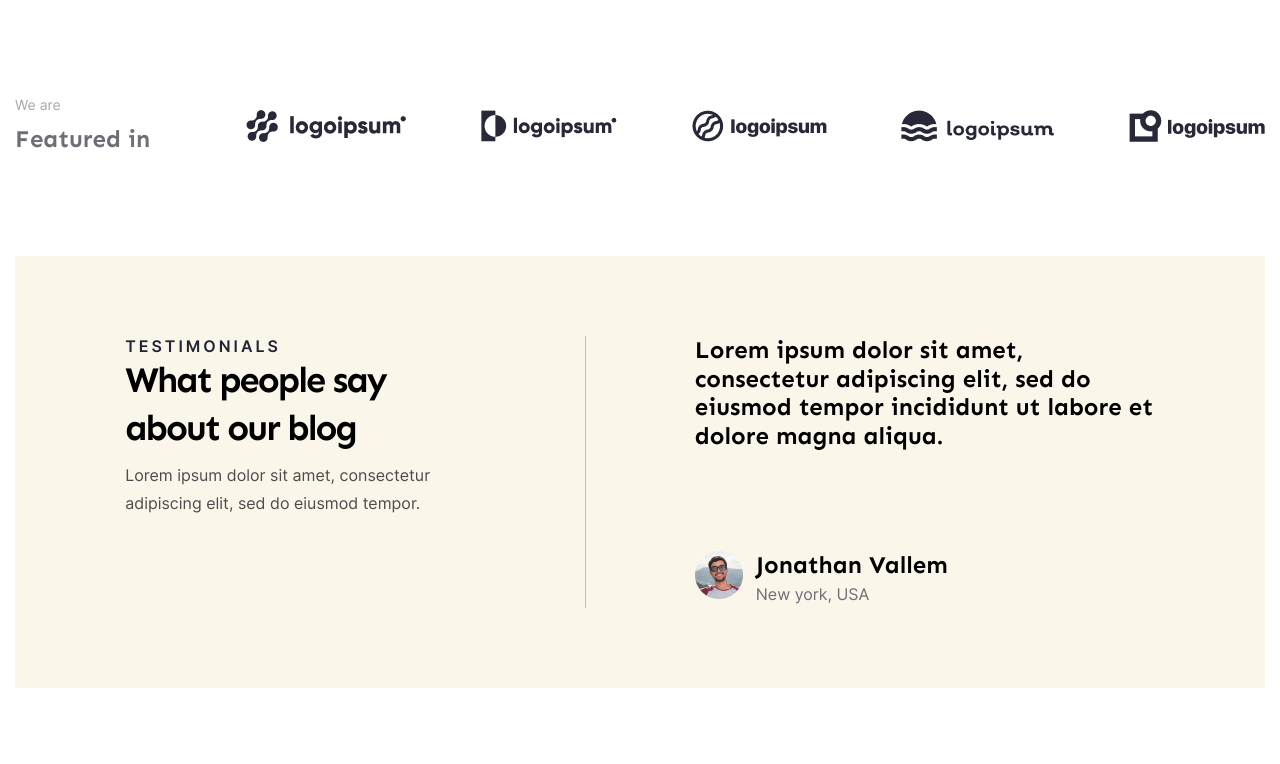
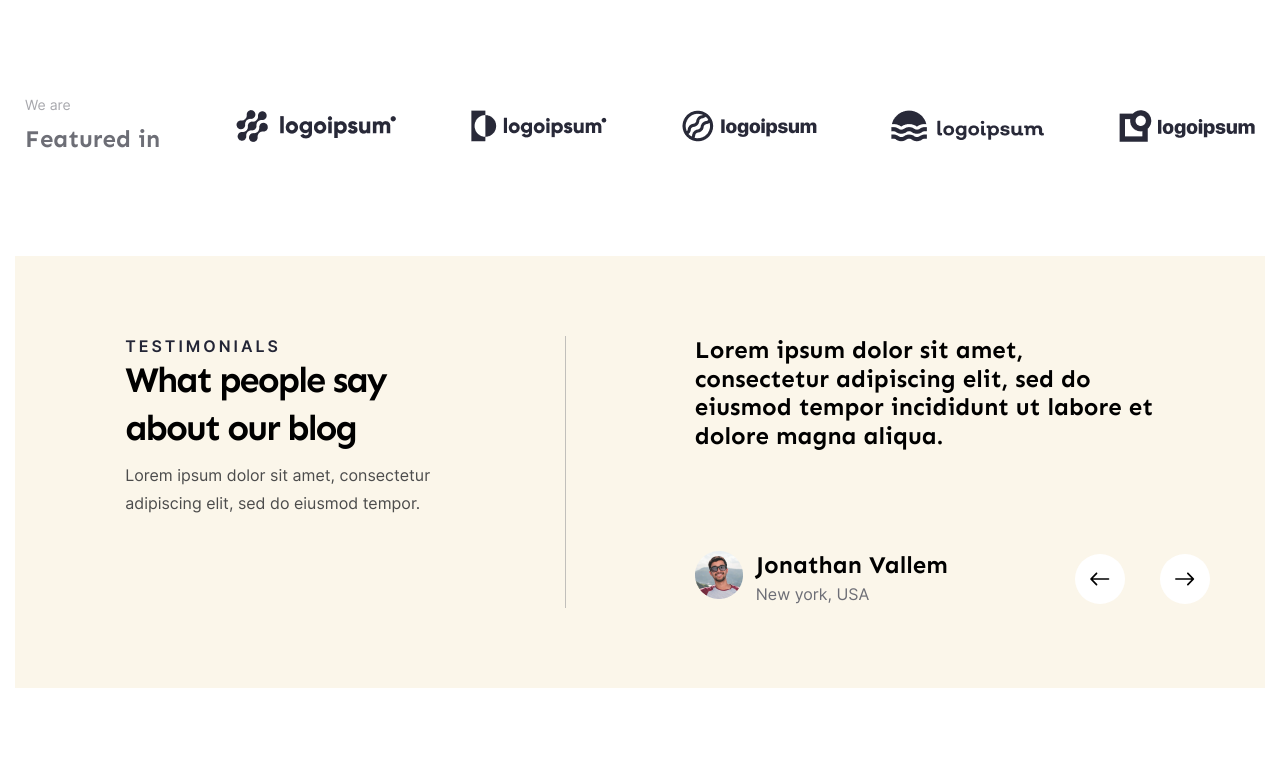
Before and after one commit to Vladmir2308/ClientFirst, a website: page src/index.html in a window 1280 px wide. Shown: the part 4156-4920 px from the top of the page. Drawn offline with nearby package versions, Linux system fonts and the light colour scheme; files that its build step writes are made by us from their sources.

Commit message:
add arrows is testimonials

```diff
--- a/src/assets/scss/_vars.scss
+++ b/src/assets/scss/_vars.scss
@@ -12,6 +12,7 @@ $transOrange: #FBF6EA;
 
 /* Transition */
 $transitionTime: .3s;
+$transitionArrows: .2s;
 
 /* Height */
 $header-height: 78px;
--- a/src/assets/scss/blocks/home/home-logos.scss
+++ b/src/assets/scss/blocks/home/home-logos.scss
@@ -6,8 +6,9 @@
     display: flex;
     align-items: center;
     justify-content: space-between;
+    flex-wrap: wrap;
 
-    flex-wrap: wrap;
+    padding: 0 1rem;
 }
 
 .home-logos__text{
--- a/src/assets/scss/blocks/home/home-testi.scss
+++ b/src/assets/scss/blocks/home/home-testi.scss
@@ -8,7 +8,7 @@
 }
 
 .home-testi__left{
-    max-width: 350px;
+    max-width: 310px;
 }
 
 .home-testi__line{
@@ -28,10 +28,13 @@
 }
 
 .home-testi__right-bottom{
+    position: relative;
+
     margin-top: 10rem;
 
     display: flex;
     justify-content: space-between;
+    align-items: center;
 }
 
 .home-testi__right-avtor{
@@ -41,3 +44,56 @@
         margin-right: 1.3rem;
     }
 }
+
+.home-testi__arrows{
+    position: absolute;
+    right: 0;
+    top: 0;
+}
+
+.home-testi__arrow-left{
+    right: 30px;
+}
+
+.home-testi__arrow-right{
+    right: -55px;
+}
+
+.home-testi__arrow-left,
+.home-testi__arrow-right{
+    position: absolute;
+    top: 50%;
+
+    transform: translateY(-50%);
+
+    background-color: $white;
+
+    padding: 1.5rem;
+
+    border-radius: 50%;
+
+    cursor: pointer;
+
+    transition: background $transitionArrows linear, fill $transitionArrows linear, padding $transitionArrows linear;
+
+    &:hover{
+        background-color: $black;
+        fill: $white;
+
+        padding: 1.8rem;
+    }
+
+    &:hover > .arrow{
+        width: 28px;
+        height: 28px;
+    }
+}
+
+.arrow{
+    display: block;
+
+    width: 20px;
+    height: 20px;
+
+    transition: width $transitionArrows linear, height $transitionArrows linear;
+}
--- a/src/index.html
+++ b/src/index.html
@@ -404,8 +404,16 @@ title: Home
                         </div>
                     </div>
 
-                    <div class="home-testi__arrows">
+                    <div class="home-testi__arrow-left">
+                        <svg class="arrow">
+                            <use xlink:href="#arrow-left"></use>
+                        </svg>
+                    </div>
 
+                    <div class="home-testi__arrow-right">
+                        <svg class="arrow">
+                            <use xlink:href="#arrow-right"></use>
+                        </svg>
                     </div>
                 </div><!-- ./home-testi__right-bottom -->
             </div><!-- ./home-testi__right -->
--- a/src/layouts/default.html
+++ b/src/layouts/default.html
@@ -10,8 +10,6 @@
 
     {{> body }}
 
-    {{> footer }}
-
     <script src="assets/js/app.js"></script>
 </body>
 </html>
--- a/src/partials/footer.html
+++ b/src/partials/footer.html
@@ -6,11 +6,11 @@
             <nav class="nav">
                 <ul class="nav__list">
                     <li class="nav__item">
-                        <a class="nav__link" href="#">Home</a>
+                        <a class="nav__link" href="../index.html">Home</a>
                     </li>
 
                     <li class="nav__item">
-                        <a class="nav__link" href="#">Blog</a>
+                        <a class="nav__link" href="../blog.html">Blog</a>
                     </li>
 
                     <li class="nav__item">
--- a/src/partials/svg.html
+++ b/src/partials/svg.html
@@ -24,4 +24,16 @@
             <path d="M5.03344 15.4068C11.0697 15.4068 14.3722 10.0919 14.3722 5.48434C14.3722 5.33492 14.3691 5.18219 14.3628 5.03277C15.0052 4.53914 15.5597 3.9277 16 3.22719C15.4017 3.51003 14.7664 3.69475 14.1159 3.77504C14.8009 3.33883 15.3137 2.65356 15.5594 1.84627C14.915 2.252 14.2104 2.5382 13.4756 2.69262C12.9806 2.13371 12.326 1.76364 11.6131 1.63964C10.9003 1.51563 10.1688 1.6446 9.53183 2.00659C8.89486 2.36858 8.38787 2.94344 8.08923 3.64228C7.7906 4.34113 7.71695 5.12504 7.87969 5.87281C6.575 5.80325 5.29862 5.44314 4.13332 4.81584C2.96802 4.18853 1.9398 3.30804 1.11531 2.23143C0.696266 2.99907 0.568038 3.90743 0.756687 4.77192C0.945337 5.6364 1.43671 6.39213 2.13094 6.88551C1.60975 6.86793 1.09998 6.71883 0.64375 6.45055V6.49371C0.643283 7.29929 0.905399 8.08018 1.38554 8.70365C1.86568 9.32711 2.53422 9.75467 3.2775 9.91363C2.7947 10.054 2.28799 10.0744 1.79656 9.9734C2.0063 10.6662 2.41438 11.2721 2.96385 11.7067C3.51331 12.1412 4.17675 12.3826 4.86156 12.3972C3.69895 13.3676 2.26278 13.8939 0.784375 13.8914C0.522191 13.8909 0.260266 13.8739 0 13.8402C1.5019 14.864 3.24902 15.4077 5.03344 15.4068Z"/>
         </g>
     </symbol>
+
+    <symbol id="arrow-left" viewBox="0 0 23 16">
+        <g>
+            <path d="M21.2852 9C21.8374 9 22.2852 8.55228 22.2852 8C22.2852 7.44772 21.8374 7 21.2852 7L21.2852 9ZM0.449017 7.29289C0.0584927 7.68342 0.0584926 8.31658 0.449017 8.7071L6.81298 15.0711C7.2035 15.4616 7.83667 15.4616 8.22719 15.0711C8.61772 14.6805 8.61772 14.0474 8.22719 13.6569L2.57034 8L8.22719 2.34314C8.61772 1.95262 8.61772 1.31946 8.22719 0.928931C7.83667 0.538407 7.2035 0.538407 6.81298 0.928931L0.449017 7.29289ZM21.2852 7L1.15612 7L1.15612 9L21.2852 9L21.2852 7Z"/>
+        </g>
+    </symbol>
+
+    <symbol id="arrow-right" viewBox="0 0 23 16">
+        <g>
+            <path d="M1 7C0.447715 7 0 7.44772 0 8C0 8.55228 0.447715 9 1 9V7ZM21.8371 8.70711C22.2276 8.31658 22.2276 7.68342 21.8371 7.29289L15.4731 0.928932C15.0826 0.538408 14.4495 0.538408 14.0589 0.928932C13.6684 1.31946 13.6684 1.95262 14.0589 2.34315L19.7158 8L14.0589 13.6569C13.6684 14.0474 13.6684 14.6805 14.0589 15.0711C14.4495 15.4616 15.0826 15.4616 15.4731 15.0711L21.8371 8.70711ZM1 9H21.13V7H1V9Z"/>
+        </g>
+    </symbol>
 </svg>
```
Also changed, not shown: src/assets/images/icons/arrow_left.svg (added), src/assets/images/icons/arrow_right.svg (added).
